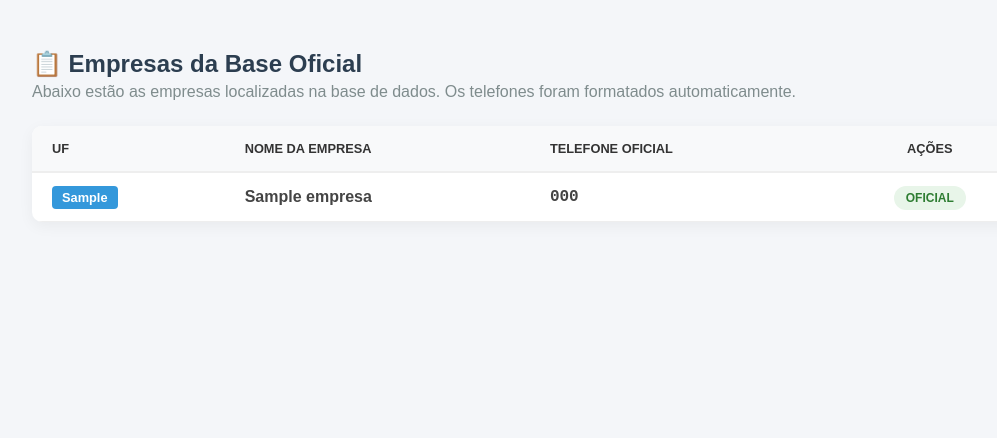
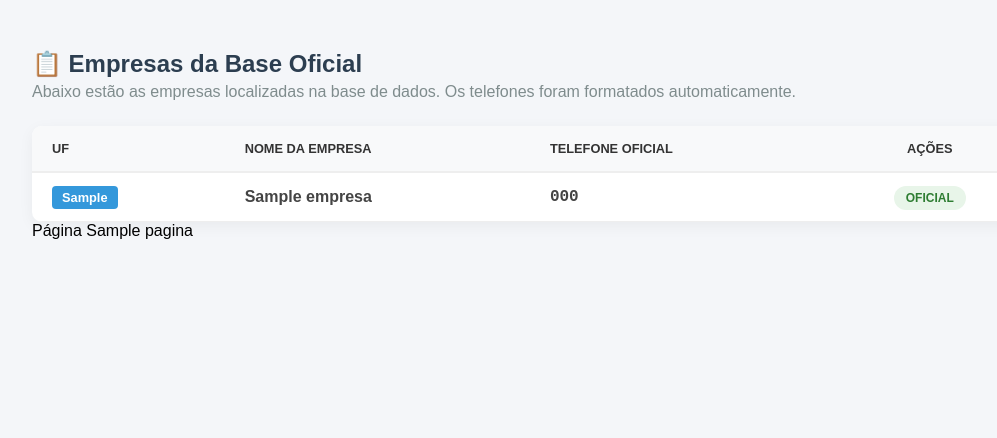
Before and after one commit to dealkis/CallCheck, a Flask app: template templates/empresas.html in a window 1280 px wide. Shown: the part 65-503 px from the top of the page, without its empty margins (108-1105 px from the left). Run offline with Flask 3, Linux system fonts and the light colour scheme; the template is opened without the code that fills it: most values are stand-ins (such as "Sample title", 1, 10 or a date in 2020); some libraries are stand-ins or nearby versions.

Commit message:
Update empresas.html

```diff
--- a/templates/empresas.html
+++ b/templates/empresas.html
@@ -44,6 +44,17 @@
                 <p>Nenhuma empresa encontrada nos registros atuais.</p>
                 <a href="{{ url_for('index') }}">Voltar para pesquisa</a>
             </div>
+        {% endif %}
+    </div>
+    <div class="paginacao">
+        {% if pagina > 1 %}
+            <a href="{{ url_for('listar_empresas', pagina=pagina-1) }}" class="btn-pag">⬅️ Anterior</a>
+        {% endif %}
+
+        <span class="pagina-atual">Página {{ pagina }}</span>
+
+        {% if empresas|length == 100 %}
+            <a href="{{ url_for('listar_empresas', pagina=pagina+1) }}" class="btn-pag">Próxima ➡️</a>
         {% endif %}
     </div>
 </div>
```
